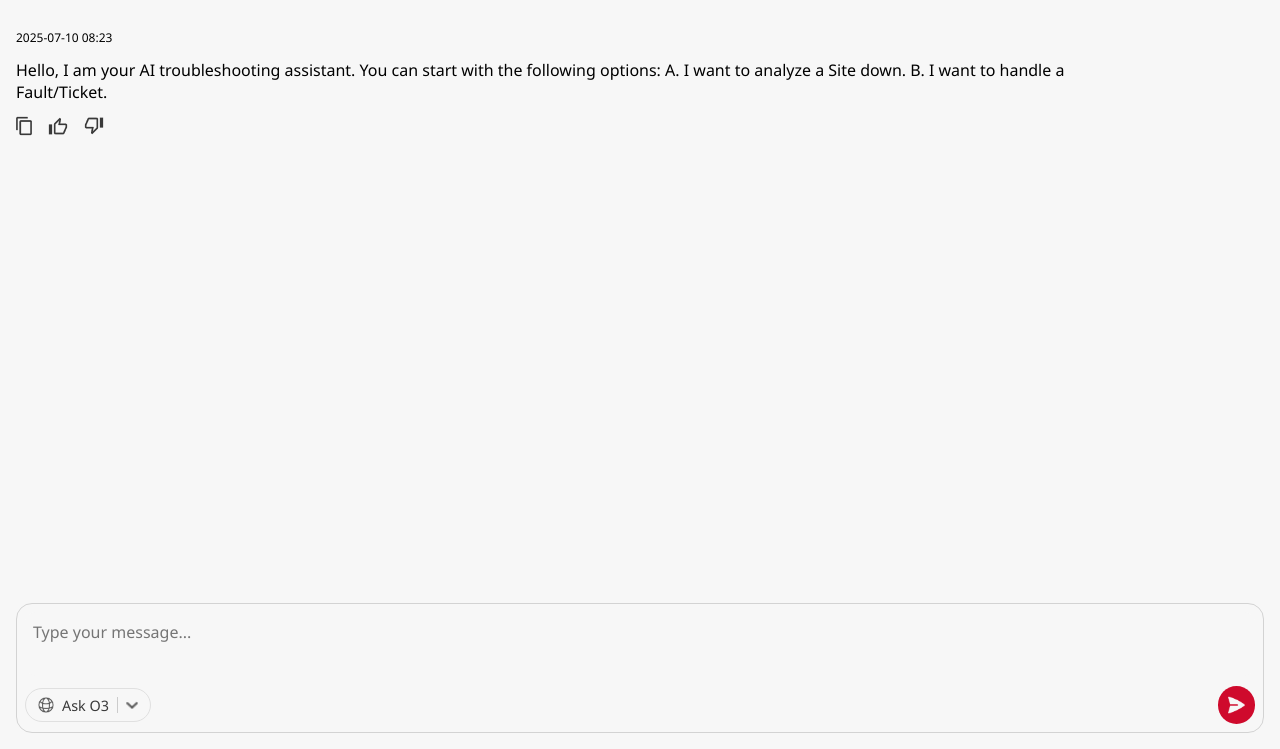
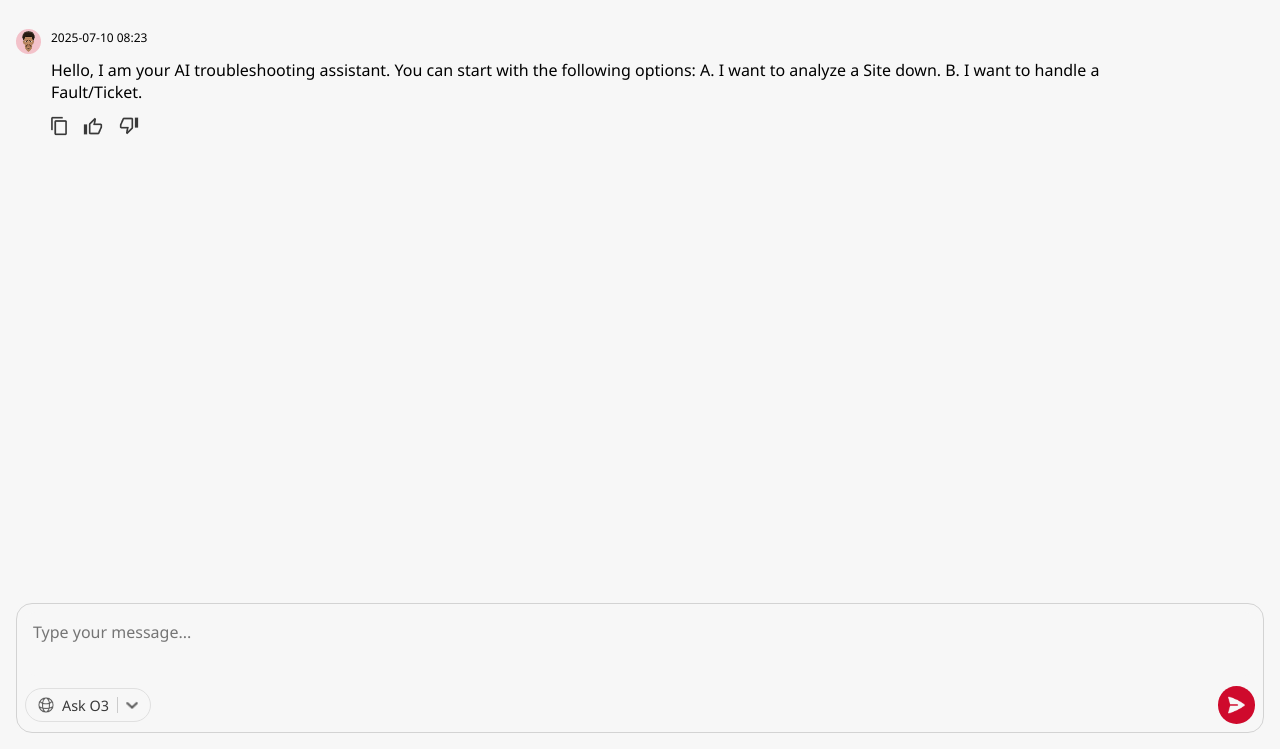
Before and after one commit to codayomide/huawei-rnoc-copilot, a plain HTML site: page index.html in a window 1280 px wide. Shown: the part 51-800 px from the top of the page. Drawn offline with Linux system fonts and the light colour scheme.

Commit message:
Completed the chat widget design

```diff
--- a/script.js
+++ b/script.js
@@ -53,7 +53,9 @@ const addMessage = (text, type) => {
     chatBody.appendChild(messageDiv);
     chatBody.scrollTop = chatBody.scrollHeight;
   } else if (type === "ai") {
-    content = `<div class="message-wrapper">
+    content = `
+    <img src="./resources/images/user-avatar.png" class="profile-pic" alt="">
+    <div class="message-wrapper">
       <div class="timestamp">2025-07-10 08:23</div>
       <div class="message-content"></div>
       <div class="btns-container">
--- a/styles.css
+++ b/styles.css
@@ -144,6 +144,13 @@ body {
 .message.ai {
   align-items: flex-start;
   margin-bottom: 1.5rem;
+
+  display: flex;
+  flex-direction: row;
+}
+
+.ai .profile-pic {
+  margin-right: 10px;
 }
 
 .ai .message-wrapper {
```
Also changed, not shown: index.html (+0 -2 lines). Lines whose indentation alone changed are shown as unchanged.
